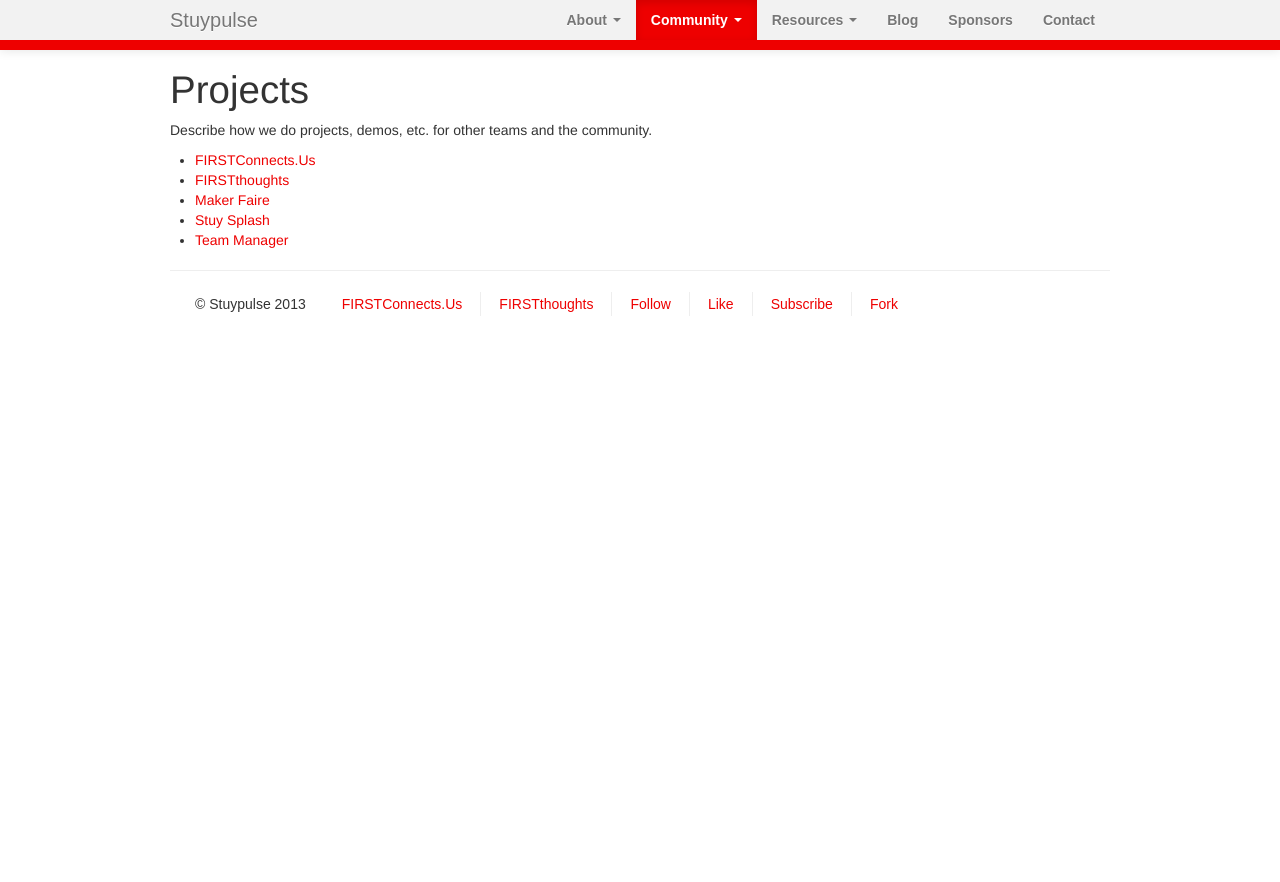
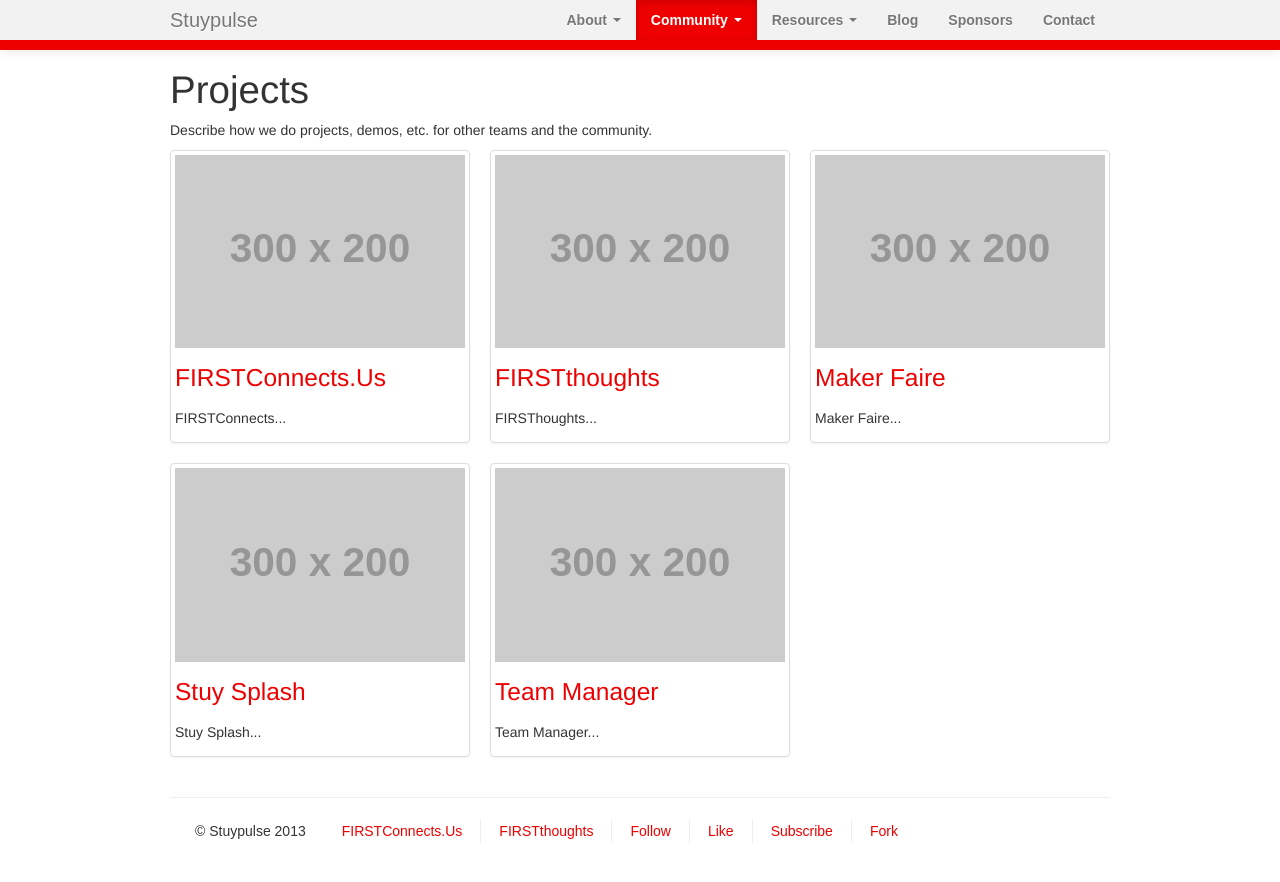
Before and after one commit to StuyPulse/team694.github.io, a Jekyll site: the page built from community/projects/index.md, in a window 1280 px wide. Shown: the top 882 px of the page. Built offline with Jekyll 4.4.1, drawn with Linux system fonts in a browser that asks for light colours; nearby versions of some CDN libraries.

Commit message:
add thumnail and style to project description in community page

```diff
--- a/community/projects/index.md
+++ b/community/projects/index.md
@@ -4,8 +4,40 @@
 ---
 Describe how we do projects, demos, etc. for other teams and the community.
 
-- [FIRSTConnects.Us](/community/projects/firstconnects/)
-- [FIRSTthoughts](/community/projects/firstthoughts/)
-- [Maker Faire](/community/projects/makerfaire/)
-- [Stuy Splash](/community/projects/stuysplash/)
-- [Team Manager](/community/projects/teammanager/)
+<ul class="thumbnails">
+    <li class="span4">
+        <div class="thumbnail">
+             <img src="http://placehold.it/300x200" alt="hello">
+             <h3><a href="/community/projects/firstconnects/">FIRSTConnects.Us</a></h3>
+             <p>FIRSTConnects...</p>
+         </div>
+     </li>
+    <li class="span4">
+        <div class="thumbnail">
+            <img src="http://placehold.it/300x200" alt="">
+            <h3><a href="/community/projects/firstthoughts/">FIRSTthoughts</a></h3>
+            <p>FIRSThoughts... </p>
+         </div>
+         </li>
+     <li class="span4">
+     <div class="thumbnail">
+             <img src="http://placehold.it/300x200" alt="hello">
+             <h3><a href="/community/projects/makerfaire/">Maker Faire</a></h3>
+             <p>Maker Faire...</p>
+         </div>
+     </li>
+    <li class="span4">
+     <div class="thumbnail">
+             <img src="http://placehold.it/300x200" alt="hello">
+             <h3><a href="/community/projects/stuysplash/">Stuy Splash</a></h3>
+             <p>Stuy Splash...</p>
+         </div>
+     </li>
+    <li class="span4">
+     <div class="thumbnail">
+             <img src="http://placehold.it/300x200" alt="hello">
+             <h3><a href="/community/projects/teammanager/">Team Manager</a></h3>
+             <p>Team Manager...</p>
+         </div>
+     </li>
+</ul>
```
